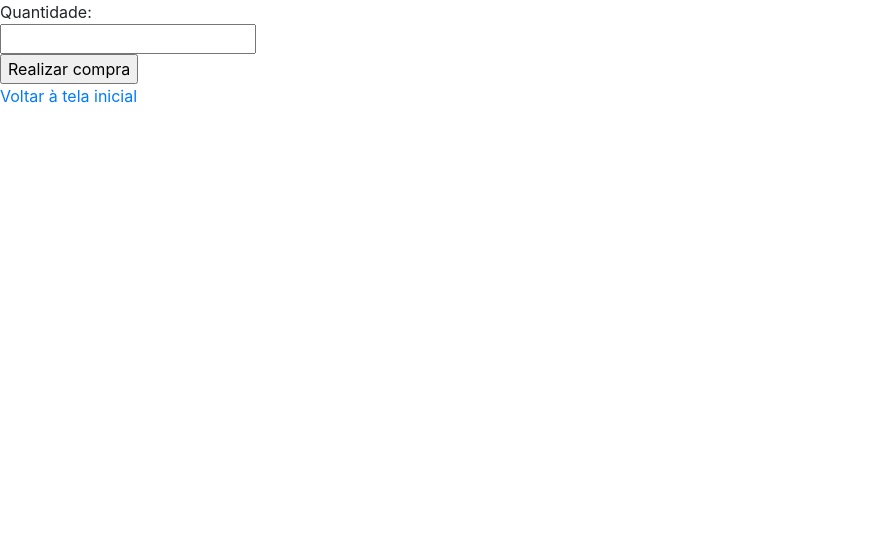
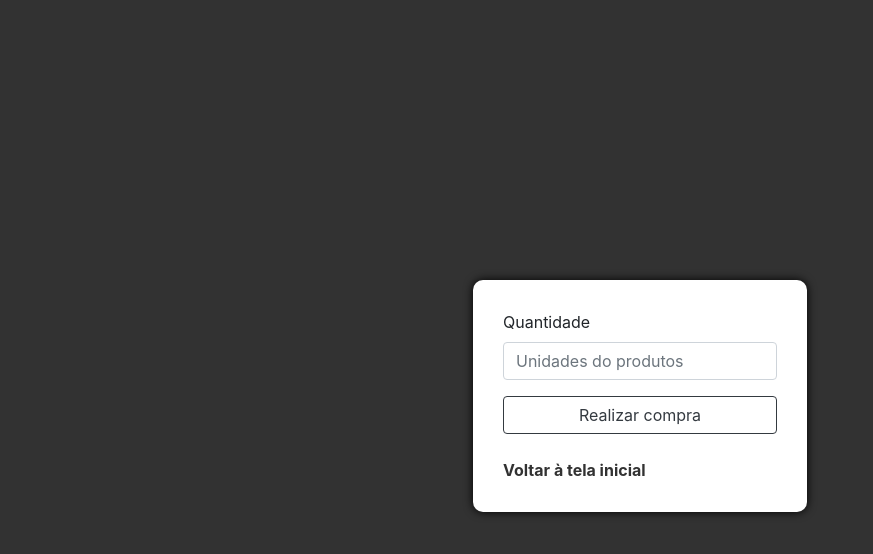
Before and after one commit to Godofga/peuebi, a PHP site: page /compras.php?id=1 in a window 1280 px wide. Shown: the top 554 px of the page, without its empty margins (0-873 px from the left). Run offline with PHP 8.4, Linux system fonts and the light colour scheme; the visitor is signed in with stand-in values (Sample User, id 1).

Commit message:
Update compras.php
jj

```diff
--- a/site/compras.php
+++ b/site/compras.php
@@ -6,7 +6,7 @@
 		<title> Compra de produtos - Prata Shop</title>
 		<meta charset="utf-8" name='viewport' content='width-device-width, initial-scale-1.0'/>
 		<link href='css/bootstrap.min.css' rel ='stylesheet' type='text/css'/>
-		<link rel ='stylesheet' type='text/css' href='css/form.css'>
+		<link rel ='stylesheet' type='text/css' href='css/formmenu.css'>
 		<script type= 'text/javascript' src='js/jquery-3.4.1.min.js'></script>
 		<script type= 'text/javascript' src='js/bootstrap.min.js'></script>
 
@@ -17,34 +17,48 @@
     	   {
         	session_start();
     	   }
+				 checkLogin();
         if(!isset($_GET["id"]))
         {
           header('location:produtos.php');
-        } else if(isset($_GET["id"])&&isset($_POST['quantidade'])){
-            $produtos = new pedidoitens($_SESSION["usuario"],$_POST["quantidade"],$_GET["id"]);
-            if($produtos->cadastrarPedidoItens())
-              echo "feito";
-            else
-              echo "tente outro valor";
         }
-
-      	checkLogin();
 
     ?>
 
 	</head>
 
 	<body>
+				<section class = "container-fluid">
+					<section class= "row justify-content-center">
+							<form class='form-container' action="compras.php?id=<?php echo $_GET["id"]?>" method="POST">
+								<div class="form-group">
+									<label for="quantidade">Quantidade</label>
+									<input type="text" class="form-control" id="quantidade" name="quantidade" placeholder="Unidades do produtos">
+								</div>
 
-     </div>
-        <form action="compras.php?id=<?php echo $_GET["id"]?>" method="POST">
 
-          Quantidade:<br/>
-          <input type="number" name="quantidade"></input><br/>
-          <input type="submit" value= "Realizar compra"/><br/>
-        </form>
-				<a href = "main.php"> Voltar à tela inicial </a>
-		</div>
+								<?php
+									if(isset($_GET["id"])&&isset($_POST['quantidade'])){
+											$produtos = new pedidoitens($_SESSION["usuario"],$_POST["quantidade"],$_GET["id"]);
+											if($produtos->cadastrarPedidoItens())
+												echo "
+													<div class='alert alert-success' role='alert'>
+														Pedido efetuado!
+													</div>";
+											else
+												echo "
+													<div class='alert alert-warning' role='alert'>
+														Tente outro valor
+													</div>";
+									}
+
+								?>
+
+								<button type="submit" class="btn btn-outline-dark btn-block">Realizar compra</button><br>
+								<a href = "main.php" class="alert-link" id="cadastroLink"> Voltar à tela inicial </a>
+							</form>
+						</section>
+				</section>
 
 	</body>
 
```
